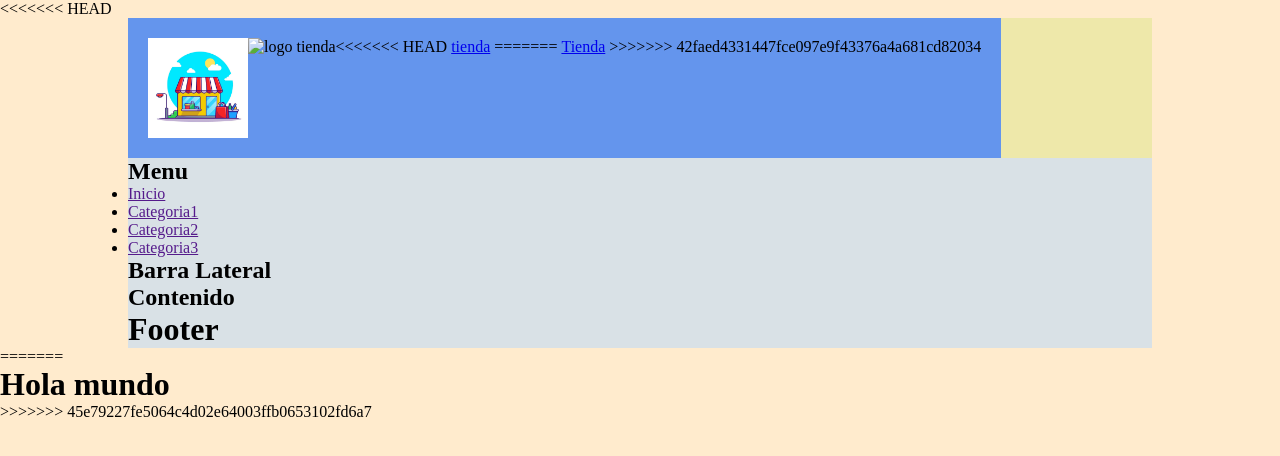
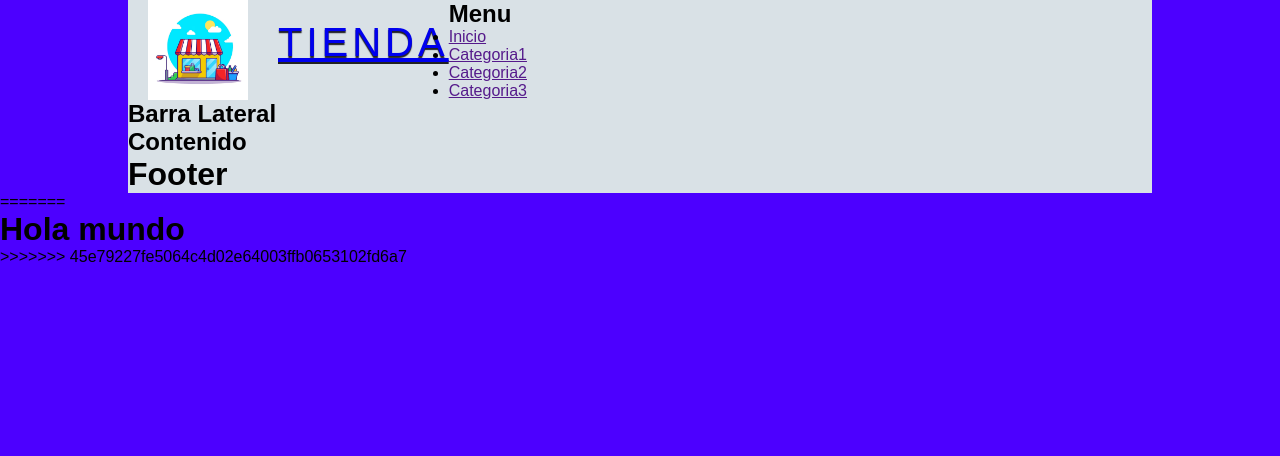
Before and after one commit to manuelaalejandrabarraganbastid-sudo/proyecto3230985, a plain HTML site: page index.html in a window 1280 px wide. Drawn offline with Linux system fonts and the light colour scheme.

Commit message:
actualizacion de logo a

```diff
--- a/assets/css/style.css
+++ b/assets/css/style.css
@@ -1,25 +1,16 @@
 *{
     padding: 0px;
     margin: 0px;
-<<<<<<< HEAD
     font-family: Arial, Helvetica, sans-serif
 }
 
 body{
     background-color: rgb(76, 0, 255);
-=======
-    font-family: Arial, Helvetica, sans-serif;
-}
-
-body{
-    background: blanchedalmond;
->>>>>>> 42faed4331447fce097e9f43376a4a681cd82034
 }
 
 #container{
     width: 80%;
     margin: 0px auto;
-<<<<<<< HEAD
     box-shadow: 0xp 0xp 10px gray;
     background-color: rgb(217, 225, 230);
 }
@@ -31,19 +22,6 @@ body{
 
 #logo{
     padding: 20px margin-left 20px;
-=======
-    box-shadow: 0px 0px 10px black;
-    background: cornflowerblue;
-}
-
-#header{
-    height: 140px;
-    background: palegoldenrod;
-}
-
-#logo{
-    padding: 20px;
->>>>>>> 42faed4331447fce097e9f43376a4a681cd82034
     margin-left: 20px;
     float: left;
 }
@@ -51,23 +29,19 @@ body{
 #logo img{
     float: left;
     height: 100px;
-<<<<<<< HEAD
-}
-=======
-
 }
 
->>>>>>> 42faed4331447fce097e9f43376a4a681cd82034
 #logo a{
     float: left;
     font-size: 40px;
     letter-spacing: 4px;
     font-family: Arial, Helvetica, sans-serif;
     text-transform: uppercase;
-<<<<<<< HEAD
     color: aqua#01B1EA;
+    font-family: 40px;
+    text-transform: uppercase;
+    margin-top: 20px;
+    margin-left: 30px;
+    text-shadow: 0px 2px 1px #222222;
+    transition: all 300ms;
 }
-=======
-    color: #a13939;
-}
->>>>>>> 42faed4331447fce097e9f43376a4a681cd82034
--- a/index.html
+++ b/index.html
@@ -1,5 +1,5 @@
 <!DOCTYPE html>
-<<<<<<< HEAD
+
 <html lang="en">
 <head>
     <meta charset="UTF-8">
@@ -11,13 +11,8 @@
     <div id="container">
     <header id="header">
         <div id="logo">
-<<<<<<< HEAD
             <img src="./assets/img/tienda.jpg" alt="logo de tienda">
             <a href="index.html">tienda</a>
-=======
-            <img src="./assets/css/img/tienda.jpg" alt="logo tienda">
-            <a href="index.html">Tienda</a>
->>>>>>> 42faed4331447fce097e9f43376a4a681cd82034
         </div>
     </header>
     <nav id="menu">
```
